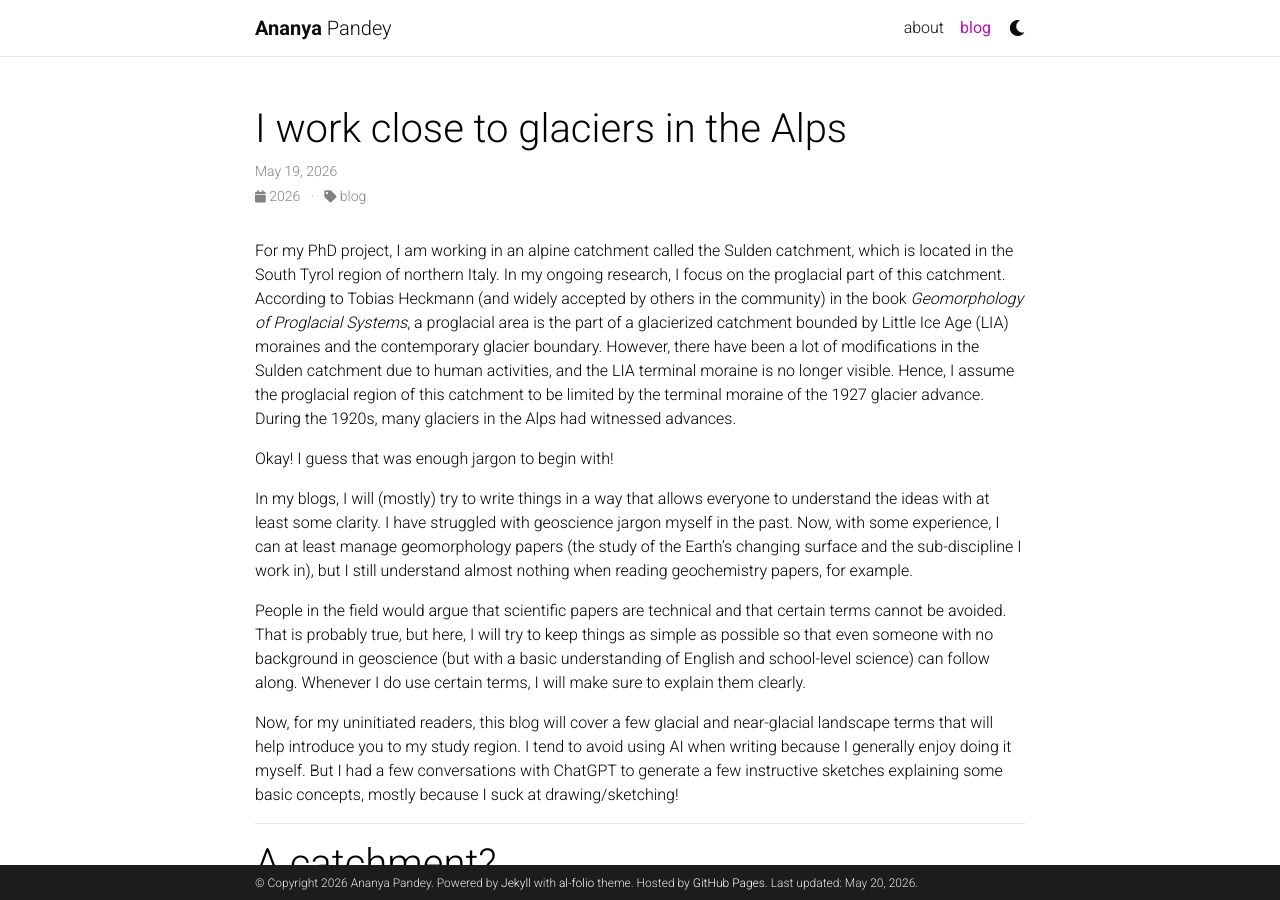
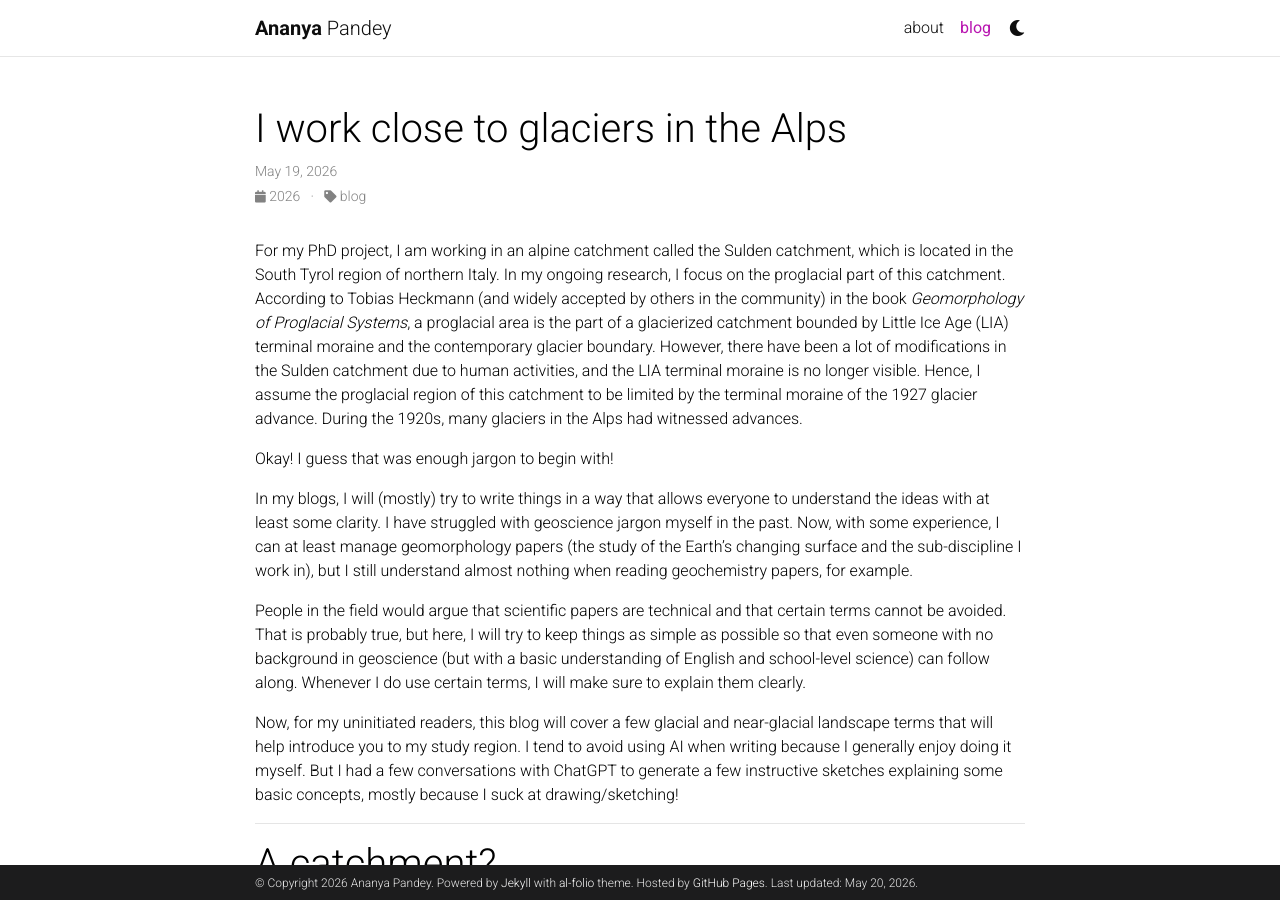
Before and after one commit to AnanyaGeo/ananyageo.github.io, a Jekyll site: the page built from _posts/2026-05-19-blog-1.md, in a window 1280 px wide and 900 px high. Built offline with Jekyll 4.4.1, drawn with Linux system fonts in a browser that asks for light colours; comment, search, counter and statistics services are not loaded; a style sheet for code colours, icons or effects is not loaded.

Commit message:
Update 2026-05-19-blog-1.md

```diff
--- a/_posts/2026-05-19-blog-1.md
+++ b/_posts/2026-05-19-blog-1.md
@@ -5,7 +5,7 @@ date: 2026-05-19 16:40:16
 categories: blog
 ---
 
-For my PhD project, I am working in an alpine catchment called the Sulden catchment, which is located in the South Tyrol region of northern Italy.  In my ongoing research, I focus on the proglacial part of this catchment. According to Tobias Heckmann (and widely accepted by others in the community) in the book *Geomorphology of Proglacial Systems*, a proglacial area is the part of a glacierized catchment bounded by Little Ice Age (LIA) moraines and the contemporary glacier boundary. However, there have been a lot of modifications in the Sulden catchment due to human activities, and the LIA terminal moraine is no longer visible. Hence, I assume the proglacial region of this catchment to be limited by the terminal moraine of the 1927 glacier advance. During the 1920s, many glaciers in the Alps had witnessed advances.
+For my PhD project, I am working in an alpine catchment called the Sulden catchment, which is located in the South Tyrol region of northern Italy.  In my ongoing research, I focus on the proglacial part of this catchment. According to Tobias Heckmann (and widely accepted by others in the community) in the book *Geomorphology of Proglacial Systems*, a proglacial area is the part of a glacierized catchment bounded by Little Ice Age (LIA) terminal moraine and the contemporary glacier boundary. However, there have been a lot of modifications in the Sulden catchment due to human activities, and the LIA terminal moraine is no longer visible. Hence, I assume the proglacial region of this catchment to be limited by the terminal moraine of the 1927 glacier advance. During the 1920s, many glaciers in the Alps had witnessed advances.
 
 Okay! I guess that was enough jargon to begin with!
 
```
